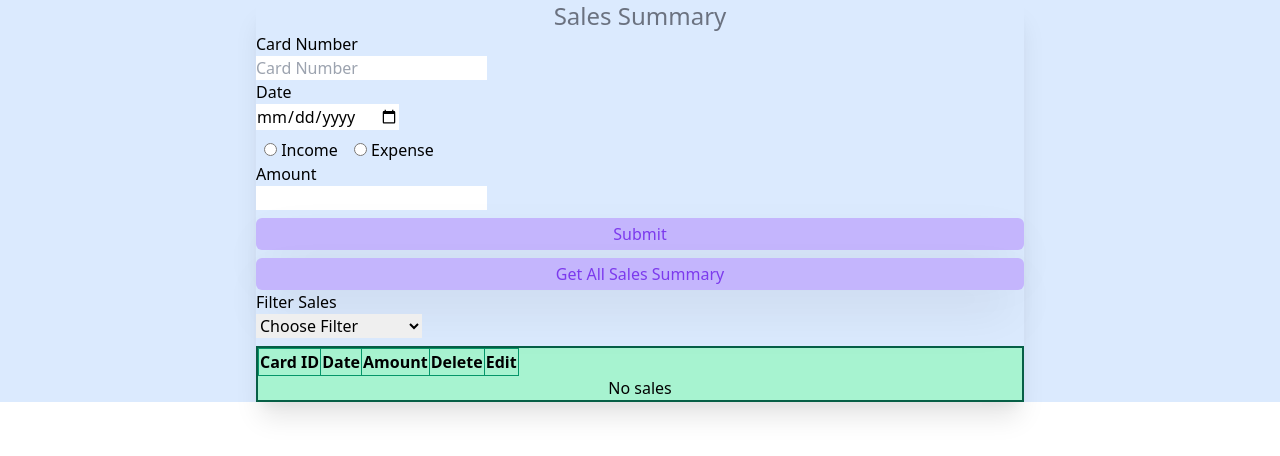
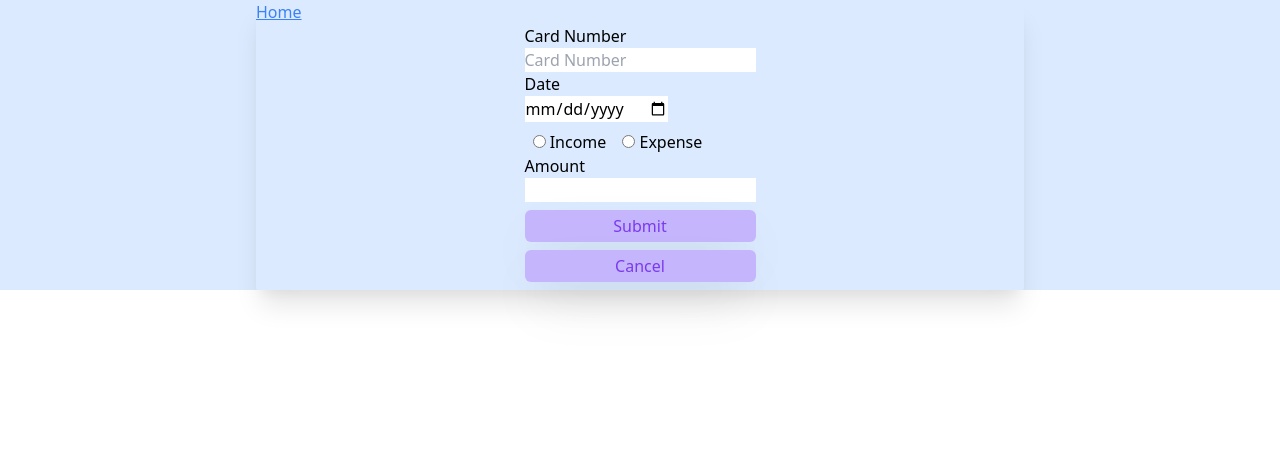
Before and after one commit to rohit1101/Sales-Sheet-Frontend, a React (Create React App) app: page /createsales in a window 1280 px wide. Shown: the top 456 px of the page. Built offline with nearby package versions, Linux system fonts and the light colour scheme.

Commit message:
Add /createsales and /editsales route

```diff
--- a/src/App.js
+++ b/src/App.js
@@ -1,30 +1,16 @@
-import React, { useState } from "react";
-import { useForm } from "react-hook-form";
+import React, { useEffect, useState } from "react";
+import { useHistory } from "react-router-dom";
+
 import SalesTable from "./Components/DisplaySales/SalesTable";
 import FilterByCardId from "./Components/FilterSales/FilterByCardId";
 import FilterByDate from "./Components/FilterSales/FilterByDate";
 import FilterByDateRange from "./Components/FilterSales/FilterByDateRange";
+import Layout from "./Layout";
 import { getSalesEntries, addSalesEntry, filterSales } from "./services/api";
 
 function App() {
-  const {
-    register,
-    handleSubmit,
-    setValue,
-    watch,
-    reset,
-    formState: { errors },
-  } = useForm();
-  const watchRadio = watch("sales");
+  const history = useHistory();
   const [salesEntries, setSalesEntries] = useState([]);
-  const [cardId, setCardId] = useState();
-  const [date, setDate] = useState();
-
-  const [incomeOrExpense, setIncomeOrExpense] = useState({
-    income: false,
-    expense: false,
-  });
-  const [description, setDescription] = useState("");
   const [filterBy, setFilterBy] = useState("");
   const [filterData, setFilterData] = useState([]);
   const [dateFilter, setDateFilter] = useState({
@@ -33,17 +19,17 @@ function App() {
   });
   const salesRepId = 1;
 
-  function getSalesEntriesHandler() {
-    getSalesEntries(cardId, date)
+  useEffect(() => {
+    getSalesEntries()
       .then((res) => setSalesEntries(res))
       .catch((error) => console.log("From App.js METHOD = GET: ", error));
+  }, []);
 
-    setCardId("");
-    setDate("");
-    setIncomeOrExpense({
-      income: false,
-      expense: false,
-    });
+  function getSalesEntriesHandler() {
+    // query filters
+    // getSalesEntries(cardId, (date = ""))
+    //   .then((res) => setSalesEntries(res))
+    //   .catch((error) => console.log("From App.js METHOD = GET: ", error));
   }
 
   function handleFilterRequest(filterValue) {
@@ -69,142 +55,29 @@ function App() {
     }
   }
 
-  const onSubmit = (data, e) => {
-    console.log(data);
-    const { card_id, amount_paid, description, date, sales } = data;
-    addSalesEntry(
-      card_id,
-      salesRepId,
-      sales === "income" ? amount_paid : -amount_paid,
-      date,
-      description ? description : "NIL"
-    )
-      .then((res) => {
-        setSalesEntries([...salesEntries, res]);
-      })
-      .catch((error) => console.log("From App.js METHOD = POST", error));
-    setValue("sales", "");
-    reset();
-  };
-
   return (
-    <div className="h-full bg-blue-100">
-      <div className="w-full max-w-screen-md mx-auto rounded-sm shadow-xl h-full">
+    <Layout>
       <h1 className="font-sans text-2xl font-medium text-gray-500 text-center">
         Sales Summary
       </h1>
-        <form onSubmit={handleSubmit(onSubmit)}>
-          <label className="block">Card Number</label>
-          <input
-            type="number"
-            {...register("card_id", {
-              valueAsNumber: true,
-              required: "This field is required!",
-            })}
-            placeholder="Card Number"
-          />
-          {errors.card_id && (
-            <p style={{ color: "red" }}>{errors.card_id.message}</p>
-          )}
-          <label className="block">Date</label>
-          <input
-            className="block mb-2"
-            type="date"
-            {...register("date", {
-              value: new Date()
-                .toLocaleDateString()
-                .split("/")
-                .reverse()
-                .join("-"),
-              // valueAsDate: true,
-            })}
-          />
+      <div className="text-center my-5">
+        <button
+          className="bg-purple-300 text-purple-600 font-normal hover:bg-purple-200 duration-100 hover:text-purple-800 rounded-md px-2 py-1 shadow-2xl"
+          onClick={() => history.push("/createsales")}
+        >
+          Add Sales Entry
+        </button>
+      </div>
 
-          <label className="px-2">
-            <input
-              {...register("sales", {
-                required: "Choose any one type",
-              })}
-              type="radio"
-              id="income"
-              value="income" // checked={incomeOrExpense.income}
-            />{" "}
-            Income
-          </label>
-
-          <label className="px-2">
-            <input
-              {...register("sales", {
-                required: "Choose any one type",
-              })}
-              type="radio"
-              id="expense"
-              value="expense"
-
-              // checked={incomeOrExpense.expense}
-              // onChange={handleIncomeOrExpense}
-            />{" "}
-            Expense
-          </label>
-          {errors.sales && (
-            <p style={{ color: "red" }}>{errors.sales.message}</p>
-          )}
-          <label className="block">Amount</label>
-          <input
-            className="block mb-2"
-            type="number"
-            {...register("amount_paid", {
-              required: "This field is required!",
-              valueAsNumber: true,
-            })}
-            // onChange={(e) => setAmount(e.target.value)}
-          />
-          {errors.amount_paid && (
-            <p style={{ color: "red" }}>{errors.amount_paid.message}</p>
-          )}
-
-          {watchRadio === "expense" ? (
-            <>
-              <label className="block">Description</label>
-              <input
-                className="block mb-2"
-                {...register("description", {
-                  required: "This field is required!",
-                })}
-                // onChange={(e) => setAmount(e.target.value)}
-              />
-              {errors.description && (
-                <p style={{ color: "red" }}>{errors.description.message}</p>
-              )}
-            </>
-          ) : null}
-
-          <input
-            type="submit"
-            className="block my-2 min-w-full bg-purple-300 text-purple-600 font-normal hover:bg-purple-200 duration-100 hover:text-purple-800 rounded-md px-2 py-1 shadow-2xl"
-          />
-        </form>
-
-        {incomeOrExpense.expense ? (
-          <>
-            <label className="block">Description</label>
-            <input
-              className="block mb-2"
-              type="text"
-              value={description}
-              onChange={(e) => setDescription(e.target.value)}
-            />
-          </>
-        ) : null}
-
-        <button
+      {/* <button
           onClick={getSalesEntriesHandler}
           className="min-w-full bg-purple-300 text-purple-600 font-normal hover:bg-purple-200 duration-100 hover:text-purple-800 rounded-md px-2 py-1 shadow-2xl"
         >
+          Get All Sales Summary
           {cardId || date ? "Get Sales Summary" : "Get All Sales Summary"}
-        </button>
+        </button> */}
 
-        <label className="block">
+      {/* <label className="block">
           <span className="block">Filter Sales</span>
           <select value={filterBy} onChange={handleFilterChange}>
             <option value="Choose Filter" name="Choose Filter">
@@ -266,14 +139,13 @@ function App() {
         ) : null}
         {filterBy === "date_range" && Object.values(dateFilter).length === 2 ? (
           <FilterByDateRange filterData={filterData} />
-        ) : null}
+        ) : null} */}
       <SalesTable
         sales={salesEntries}
         salesEntries={salesEntries}
         setSalesEntries={setSalesEntries}
       />
-      </div>
-    </div>
+    </Layout>
   );
 }
 
--- a/src/Components/DisplaySales/Sale.jsx
+++ b/src/Components/DisplaySales/Sale.jsx
@@ -22,7 +22,7 @@ const Sale = ({ sale, setSalesEntries, salesEntries }) => {
   const watchRadio = watch("sales");
 
   function updateSalesEntryHandler(data) {
-    const { date, amount_paid, description, sales } = data;
+    // const { date, amount_paid, description, sales } = data;
     // const amt = sales === "income" ? amount_paid : -amount_paid;
 
     setEditState(false);
--- /dev/null
+++ b/src/Layout.jsx
@@ -0,0 +1,13 @@
+import React from "react";
+
+const Layout = ({ children }) => {
+  return (
+    <div className="h-full bg-blue-100">
+      <div className="w-full max-w-screen-md mx-auto rounded-sm shadow-xl h-full">
+        {children}
+      </div>
+    </div>
+  );
+};
+
+export default Layout;
--- /dev/null
+++ b/src/NavBar.jsx
@@ -0,0 +1,14 @@
+import React from "react";
+import { Link } from "react-router-dom";
+
+const NavBar = () => {
+  return (
+    <>
+      <Link to="/" className="underline text-blue-500">
+        Home
+      </Link>
+    </>
+  );
+};
+
+export default NavBar;
--- /dev/null
+++ b/src/Route.jsx
@@ -0,0 +1,24 @@
+import { BrowserRouter as Router, Switch, Route } from "react-router-dom";
+import App from "./App";
+import CreateSalesEntry from "./pages/CreateSalesEntry";
+import EditSalesEntry from "./pages/EditSalesEntry";
+
+const Routes = () => {
+  return (
+    <Router>
+      <Switch>
+        <Route exact path="/">
+          <App />
+        </Route>
+        <Route exact path="/createsales">
+          <CreateSalesEntry />
+        </Route>
+        <Route exact path="/editsales">
+          <EditSalesEntry />
+        </Route>
+      </Switch>
+    </Router>
+  );
+};
+
+export default Routes;
--- a/src/index.js
+++ b/src/index.js
@@ -1,13 +1,13 @@
 import React from "react";
 import ReactDOM from "react-dom";
 import "./index.css";
-import App from "./App";
+import Routes from "./Route";
 
 // import swDev from "./swDev";
 
 ReactDOM.render(
   <React.StrictMode>
-    <App />
+    <Routes />
   </React.StrictMode>,
   document.getElementById("root")
 );
--- /dev/null
+++ b/src/pages/CreateSalesEntry.jsx
@@ -0,0 +1,150 @@
+import React, { useState } from "react";
+import { useForm } from "react-hook-form";
+import { useHistory } from "react-router-dom";
+import Layout from "../Layout";
+import NavBar from "../NavBar";
+import { addSalesEntry } from "../services/api";
+
+const CreateSalesEntry = () => {
+  const {
+    register,
+    handleSubmit,
+    setValue,
+    watch,
+    reset,
+    formState: { errors },
+  } = useForm();
+  const history = useHistory();
+  const watchRadio = watch("sales");
+  const [salesEntries, setSalesEntries] = useState([]);
+  const salesRepId = 1;
+
+  const onSubmit = (data, e) => {
+    console.log(data);
+    const { card_id, amount_paid, description, date, sales } = data;
+    addSalesEntry(
+      card_id,
+      salesRepId,
+      sales === "income" ? amount_paid : -amount_paid,
+      date,
+      description ? description : "NIL"
+    )
+      .then((res) => {
+        setSalesEntries([...salesEntries, res]);
+      })
+      .catch((error) => console.log("From App.js METHOD = POST", error));
+    setValue("sales", "");
+    reset();
+    history.push("/");
+  };
+
+  return (
+    <Layout>
+      <NavBar />
+      <div className="text-center">
+        <form
+          onSubmit={handleSubmit(onSubmit)}
+          className="inline-block text-left"
+        >
+          <label className="block">Card Number</label>
+          <input
+            type="number"
+            {...register("card_id", {
+              valueAsNumber: true,
+              required: "This field is required!",
+            })}
+            placeholder="Card Number"
+          />
+          {errors.card_id && (
+            <p style={{ color: "red" }}>{errors.card_id.message}</p>
+          )}
+          <label className="block">Date</label>
+          <input
+            className="block mb-2"
+            type="date"
+            {...register("date", {
+              value: new Date()
+                .toLocaleDateString()
+                .split("/")
+                .reverse()
+                .join("-"),
+              // valueAsDate: true,
+            })}
+          />
+
+          <label className="px-2">
+            <input
+              {...register("sales", {
+                required: "Choose any one type",
+              })}
+              type="radio"
+              id="income"
+              value="income" // checked={incomeOrExpense.income}
+            />{" "}
+            Income
+          </label>
+
+          <label className="px-2">
+            <input
+              {...register("sales", {
+                required: "Choose any one type",
+              })}
+              type="radio"
+              id="expense"
+              value="expense"
+
+              // checked={incomeOrExpense.expense}
+              // onChange={handleIncomeOrExpense}
+            />{" "}
+            Expense
+          </label>
+          {errors.sales && (
+            <p style={{ color: "red" }}>{errors.sales.message}</p>
+          )}
+          <label className="block">Amount</label>
+          <input
+            className="block mb-2"
+            type="number"
+            {...register("amount_paid", {
+              required: "This field is required!",
+              valueAsNumber: true,
+            })}
+            // onChange={(e) => setAmount(e.target.value)}
+          />
+          {errors.amount_paid && (
+            <p style={{ color: "red" }}>{errors.amount_paid.message}</p>
+          )}
+
+          {watchRadio === "expense" ? (
+            <>
+              <label className="block">Description</label>
+              <input
+                className="block mb-2"
+                {...register("description", {
+                  required: "This field is required!",
+                })}
+                // onChange={(e) => setAmount(e.target.value)}
+              />
+              {errors.description && (
+                <p style={{ color: "red" }}>{errors.description.message}</p>
+              )}
+            </>
+          ) : null}
+
+          <input
+            type="submit"
+            className="block my-2 min-w-full bg-purple-300 text-purple-600 font-normal hover:bg-purple-200 duration-100 hover:text-purple-800 rounded-md px-2 py-1 shadow-2xl"
+          />
+          <input
+            type="button"
+            value="Cancel"
+            onClick={() => history.push("/")}
+            className="block my-2 min-w-full bg-purple-300 text-purple-600 font-normal hover:bg-purple-200 duration-100 hover:text-purple-800 rounded-md px-2 py-1 shadow-2xl"
+          />
+        </form>
+      </div>
+    </Layout>
+  );
+};
+
+export default CreateSalesEntry;
--- /dev/null
+++ b/src/pages/EditSalesEntry.jsx
@@ -0,0 +1,13 @@
+import React from "react";
+import NavBar from "../NavBar";
+
+const EditSalesEntry = () => {
+  return (
+    <>
+      <NavBar />
+      <h1>From edit</h1>
+    </>
+  );
+};
+
+export default EditSalesEntry;
```
Lines whose indentation alone changed are shown as unchanged.
